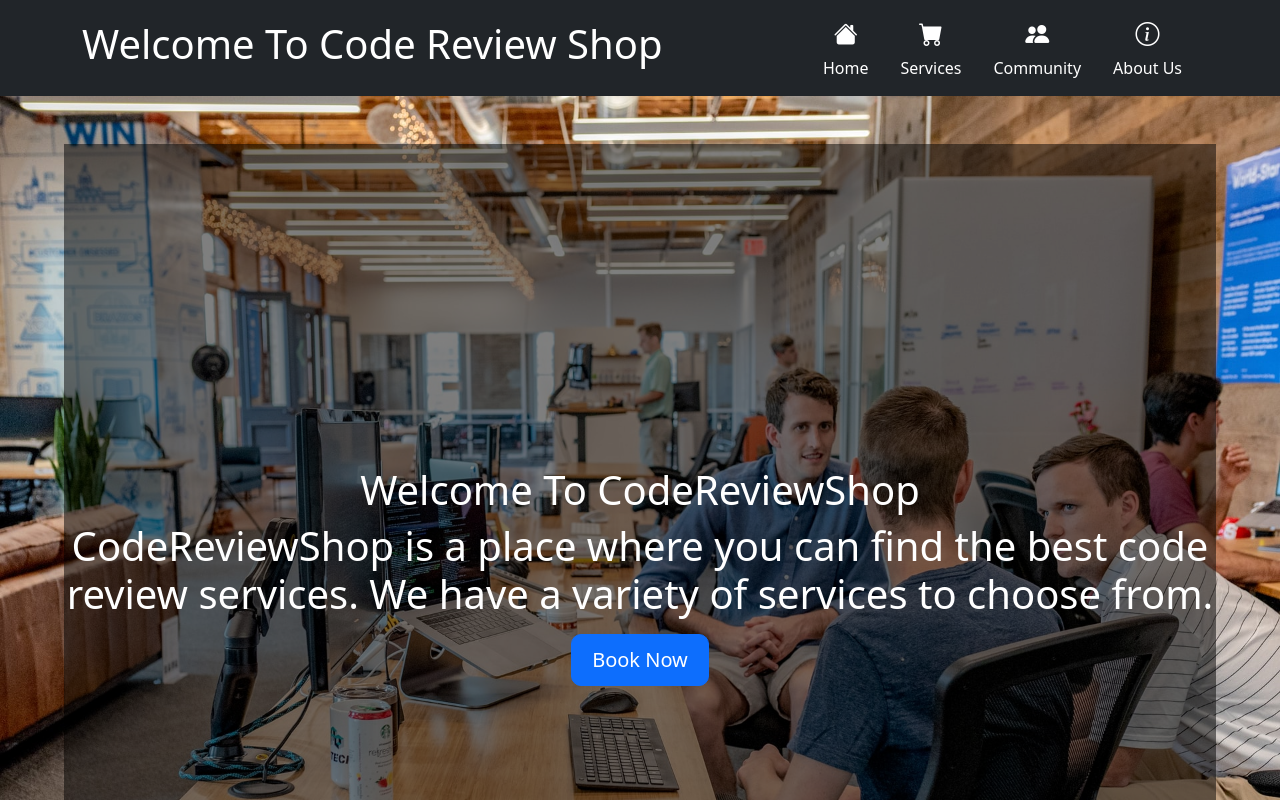
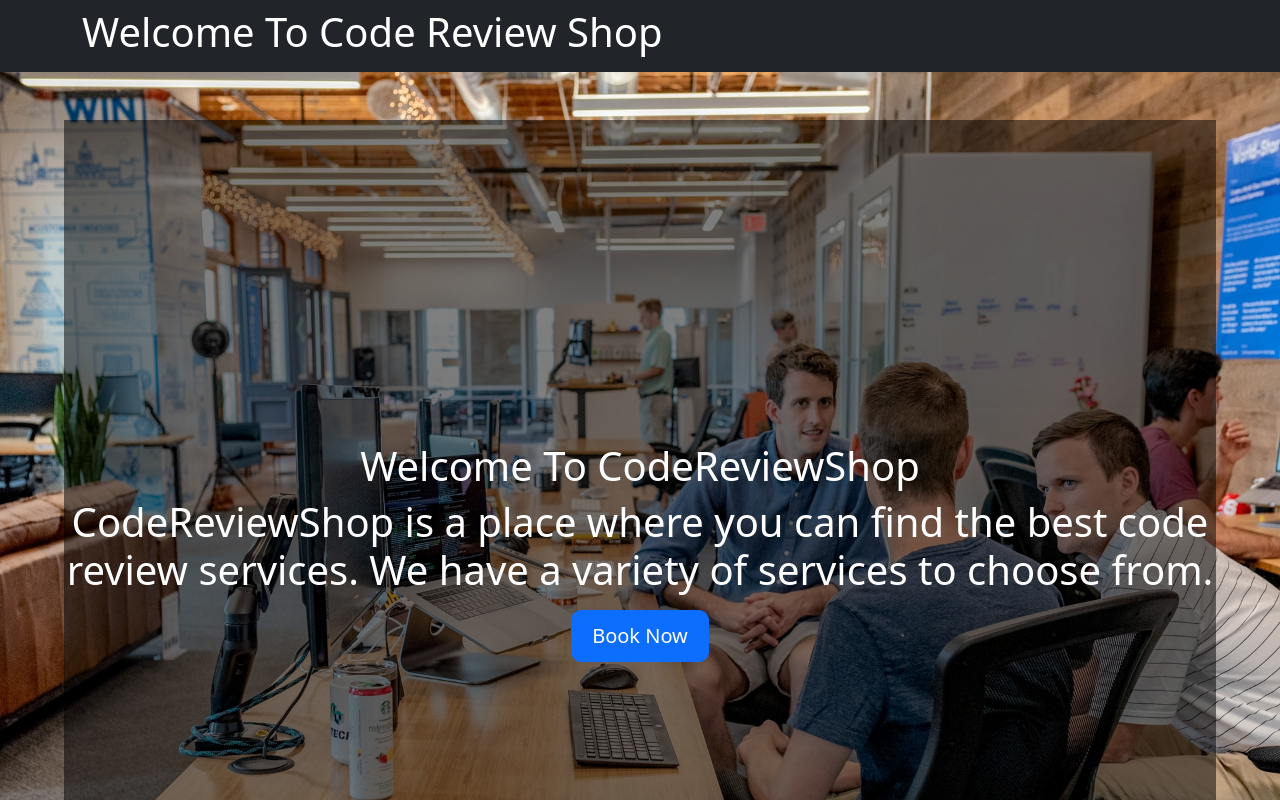
Before and after one commit to project-graveyard/codereviewshop, a React (Create React App) app: page / in a window 1280 px wide. Shown: the top 800 px of the page. Built offline with nearby package versions, Linux system fonts and the light colour scheme.

Commit message:
remove navlinks for about and comm

```diff
--- a/src/Components/Navbar/Navbar.js
+++ b/src/Components/Navbar/Navbar.js
@@ -15,32 +15,6 @@ function Navbar() {
             <h3 className="display-6">Welcome To Code Review Shop</h3>
           </Link>
 
-          <ul className="nav col-12 col-lg-auto my-2 justify-content-center my-md-0 text-small text-center">
-            <li>
-              <Link to="/" className="nav-link text-white" exact>
-                <i className="bi d-block mx-auto mb-1 bi bi-house-fill navbar__icon"></i>
-                Home
-              </Link>
-            </li>
-            <li>
-              <Link to="/services" className="nav-link text-white">
-                <i className="bi d-block mx-auto mb-1 bi bi-cart-fill navbar__icon"></i>
-                Services
-              </Link>
-            </li>
-            <li>
-              <Link to="/community" className="nav-link text-white">
-                <i className="bi d-block mx-auto mb-1 bi bi-people-fill navbar__icon"></i>
-                Community
-              </Link>
-            </li>
-            <li>
-              <Link to="/about" className="nav-link text-white">
-                <i className="bi d-block mx-auto mb-1 bi bi-info-circle navbar__icon"></i>
-                About Us
-              </Link>
-            </li>
-          </ul>
         </div>
       </div>
     </div>
```
